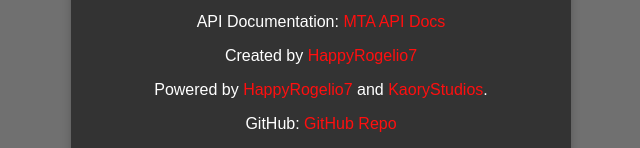
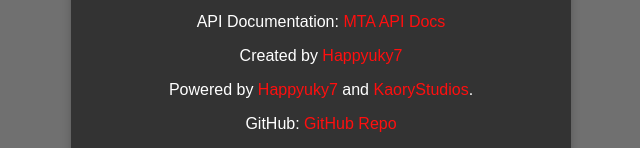
Before and after one commit to Happyuky7/MTA-API-SERVERINFO, a website: page public/index.html in a window 1280 px wide. Shown: the part 499-647 px from the top of the page, without its empty margins (319-959 px from the left). Drawn offline with Linux system fonts and the light colour scheme.

Commit message:
Update index.html

```diff
--- a/public/index.html
+++ b/public/index.html
@@ -15,7 +15,7 @@
                 <ul>
                     <li><a href="">Home</a></li>
                     <li><a href="api">API</a></li>
-                    <li><a href="http://github.com/HappyRogelio7/mta-api-serverinfo" target="_blank">GitHub</a></li>
+                    <li><a href="http://github.com/Happyuky7/mta-api-serverinfo" target="_blank">GitHub</a></li>
                 </ul>
             </div>
         </nav>
@@ -33,11 +33,11 @@
         <div id="serverInfo"></div>
         <p>API Documentation: <a href="api" target="_blank">MTA API Docs</a></p>
         <div id="footer">
-            <p>Created by <a href="https://github.com/HappyRogelio7/" target="_blank">HappyRogelio7</a></p>
-            <p>Powered by <a href="https://github.com/HappyRogelio7/" target="_blank">HappyRogelio7</a> and
+            <p>Created by <a href="https://github.com/Happyuky7/" target="_blank">Happyuky7</a></p>
+            <p>Powered by <a href="https://github.com/Happyuky7/" target="_blank">Happyuky7</a> and
                 <a href="https://twitter.com/KaoryStudios" target="_blank">KaoryStudios</a>.</p>
-            <p>GitHub: <a href="https://github.com/HappyRogelio7/mta-api-serverinfo" target="_blank">GitHub Repo</a></p>
-            <p>Source code: <a href="https://github.com/HappyRogelio7/mta-api-serverinfo" target="_blank">GitHub</a></p>
+            <p>GitHub: <a href="https://github.com/Happyuky7/mta-api-serverinfo" target="_blank">GitHub Repo</a></p>
+            <p>Source code: <a href="https://github.com/Happyuky7/mta-api-serverinfo" target="_blank">GitHub</a></p>
         </div>
     </div>
     <script src="script.js"></script>
```
